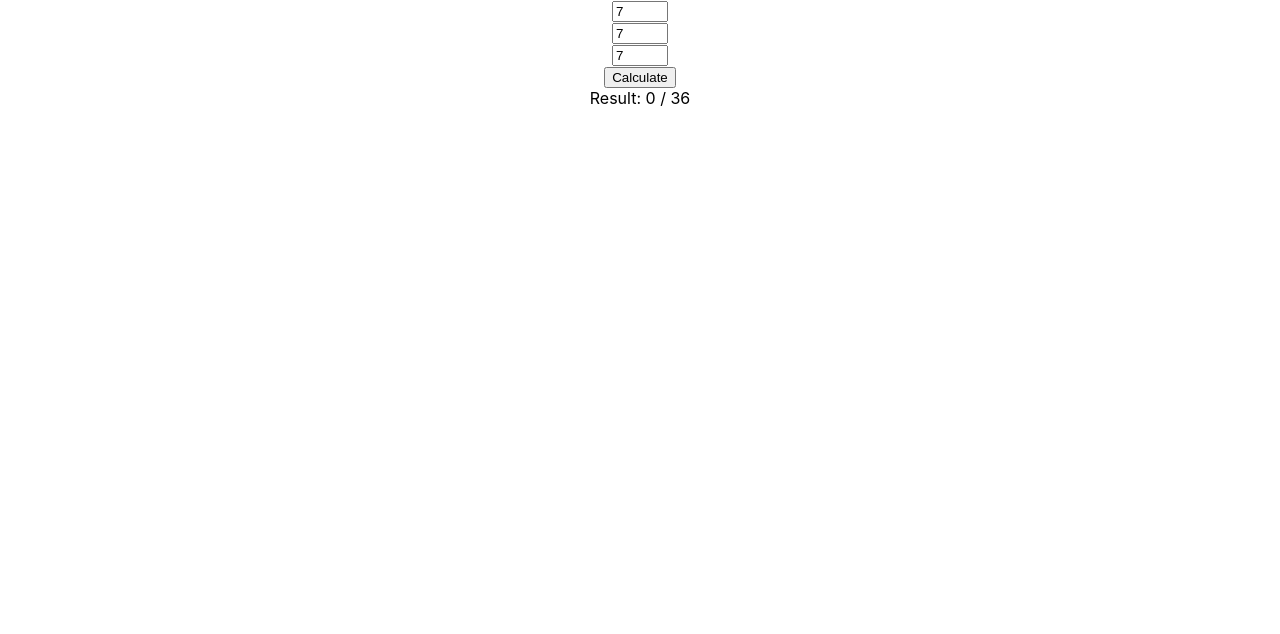
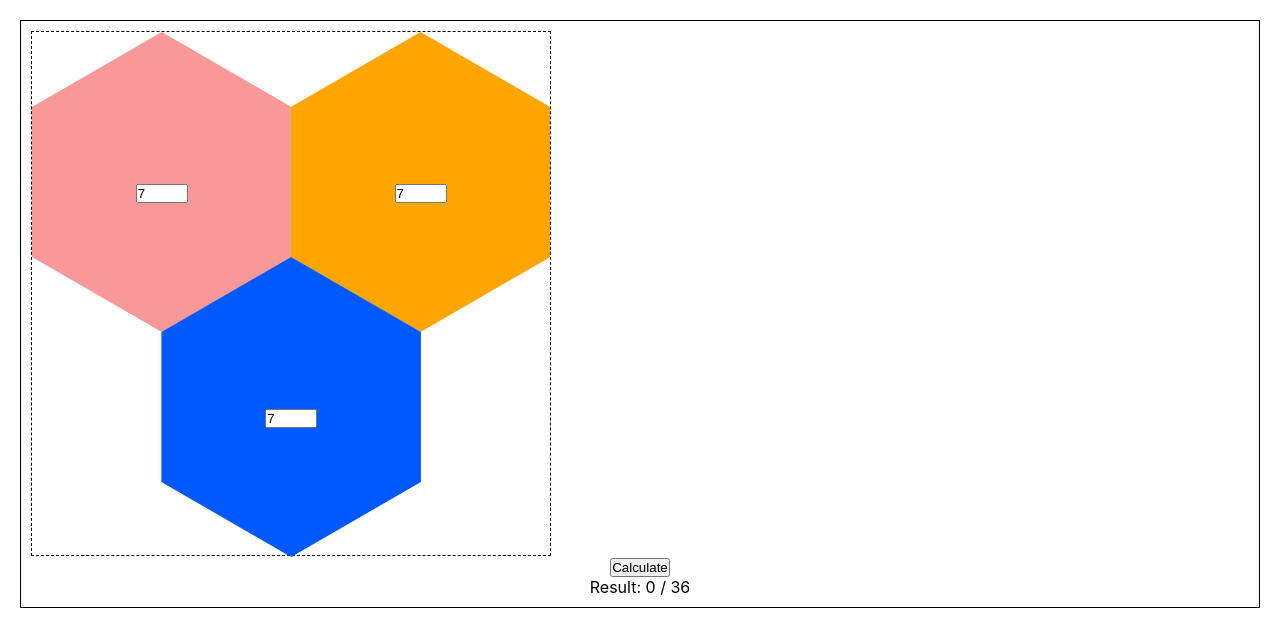
Before and after one commit to MDBoticano/catan-calc, a React (Create React App) app: page / in a window 1280 px wide. Shown: the top 634 px of the page. Built offline with nearby package versions, Linux system fonts and the light colour scheme.

Commit message:
Style: territories are hexagons

```diff
--- a/package.json
+++ b/package.json
@@ -10,6 +10,7 @@
     "@types/node": "^12.0.0",
     "@types/react": "^16.9.0",
     "@types/react-dom": "^16.9.0",
+    "node-sass": "^4.13.1",
     "react": "^16.13.0",
     "react-dom": "^16.13.0",
     "react-scripts": "3.4.0",
--- a/src/App.css
+++ /dev/null
@@ -1,38 +0,0 @@
-.App {
-  text-align: center;
-}
-
-.App-logo {
-  height: 40vmin;
-  pointer-events: none;
-}
-
-@media (prefers-reduced-motion: no-preference) {
-  .App-logo {
-    animation: App-logo-spin infinite 20s linear;
-  }
-}
-
-.App-header {
-  background-color: #282c34;
-  min-height: 100vh;
-  display: flex;
-  flex-direction: column;
-  align-items: center;
-  justify-content: center;
-  font-size: calc(10px + 2vmin);
-  color: white;
-}
-
-.App-link {
-  color: #61dafb;
-}
-
-@keyframes App-logo-spin {
-  from {
-    transform: rotate(0deg);
-  }
-  to {
-    transform: rotate(360deg);
-  }
-}
--- /dev/null
+++ b/src/App.scss
@@ -0,0 +1,58 @@
+:root {
+  --triangleSide: 15rem;
+}
+
+.App {
+  text-align: center;
+
+  padding: 2rem;
+
+  font-size: 1.6rem;
+}
+
+.catanForm {
+  padding: 1rem;
+  border: solid 1px black;
+
+  .territories {
+    border: dashed 1px black;
+
+    width: calc(4 * .866 * var(--triangleSide));
+    height: calc(3.5 * var(--triangleSide));
+
+    position: relative;
+
+    &__territory {
+      margin: 0;
+      padding: 0;
+
+
+      height: calc(2*var(--triangleSide));
+      width: calc(1.73*var(--triangleSide));
+
+      position: absolute;
+
+      clip-path: polygon(50% 0, 100% 25%, 100% 75%, 50% 100%, 0 75%, 0 25%);
+
+      &:nth-child(1) {
+        background-color: rgb(248, 152, 152);
+      }
+
+      &:nth-child(2) {
+        background-color: orange;
+        left: 50%;
+      }
+
+      &:nth-child(3) {
+        background-color: rgb(0, 89, 255);
+        left: 25%;
+        top: calc(1.5 * var(--triangleSide));
+      }
+
+      input {
+        position: relative;
+        top: 50%;
+      }
+    }
+  }
+}
--- a/src/App.tsx
+++ b/src/App.tsx
@@ -1,11 +1,12 @@
 import React, { useState } from 'react';
-import './App.css';
+import './App.scss';
 
 import Catan from './components/Catan';
 
   /**
    * @TODOS:
    * 1. Num players to determine max number of deserts (territory value 7)
+   * 2. Don't lose React form focus on input change
    */
 
 const App = () => {
@@ -34,7 +35,7 @@ const App = () => {
     }
 
     return (
-      <div className="myForm__territory">
+      <div className="territories__territory">
         <input
           type="number"
           min="2" max="12"
@@ -47,14 +48,22 @@ const App = () => {
 
   return (
     <div className="App">
-      <div className="myForm">
-        <Territory index={0} value={chances[0]} />
-        <Territory index={1} value={chances[1]} />
-        <Territory index={2} value={chances[2]} />
+      <div className="catanForm">
+        <div className="territories">
+          <Territory index={0} value={chances[0]} />
+          <Territory index={1} value={chances[1]} />
+          <Territory index={2} value={chances[2]} />
+        </div>
 
-        <button type="submit" onClick={(e) => calculate(e) }>Calculate</button>
+        <button
+          className="catanForm__submit"
+          type="submit"
+          onClick={(e) => calculate(e)}
+        >
+          Calculate
+        </button>
 
-        <div className="myForm__result">
+        <div className="catanForm__result">
           Result: {totalChance} / 36
         </div>
       </div>
--- a/src/index.css
+++ b/src/index.css
@@ -1,4 +1,17 @@
+*,
+*::after,
+*::before {
+  margin: 0;
+  padding: 0;
+  box-sizing: inherit;
+}
+
+html {
+  font-size: 62.5%;
+}
+
 body {
+  box-sizing: border-box;
   margin: 0;
   font-family: -apple-system, BlinkMacSystemFont, 'Segoe UI', 'Roboto', 'Oxygen',
     'Ubuntu', 'Cantarell', 'Fira Sans', 'Droid Sans', 'Helvetica Neue',
```
Also changed, not shown: 1 other file (tests, documents, lock files or other folders).
